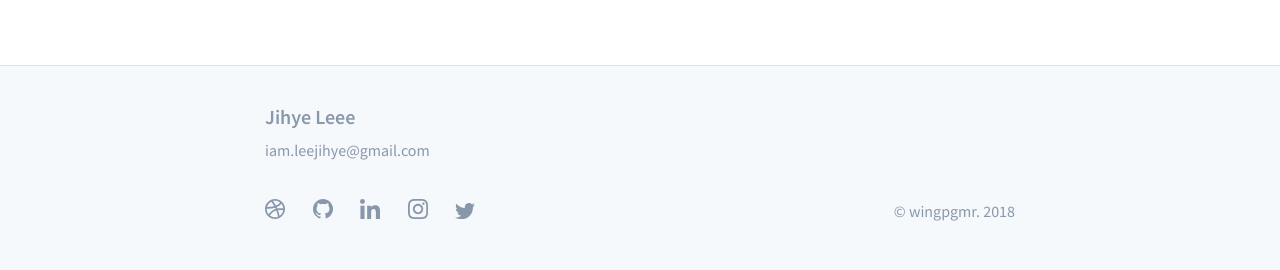
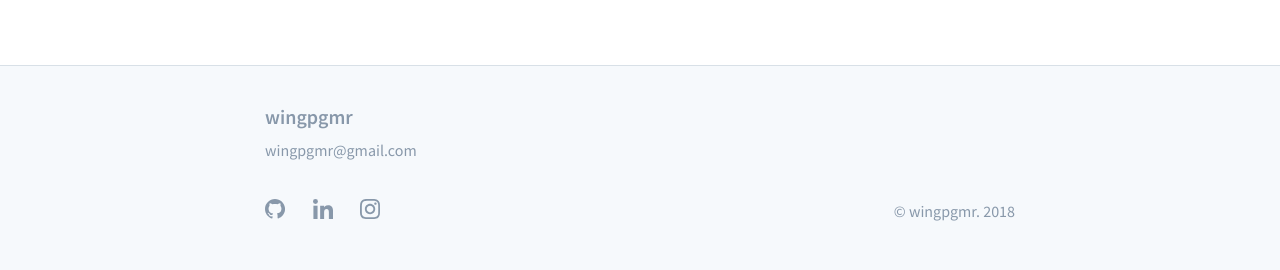
Before and after one commit to wingpgmr/changed, a Jekyll site: the page built from index.md, in a window 1280 px wide. Shown: the part 1119-1389 px from the top of the page. Built offline with Jekyll 4.4.1, drawn with Linux system fonts in a browser that asks for light colours.

Commit message:
Update footer.html

```diff
--- a/_includes/footer.html
+++ b/_includes/footer.html
@@ -2,24 +2,13 @@
     <address class="footer_wrap">
         <div class="information">
             <div class="myname">
-                Jihye Leee
+                wingpgmr
             </div>
-            <a href="mailto:iam.leejihye@gmail.com" class="email">
-                iam.leejihye@gmail.com
+            <a href="mailto:wingpgmr@gmail.com" class="email">
+                wingpgmr@gmail.com
             </a>
             <div class="accounts">
-                <a href="http://dribbble.com/iamleejihye" target="_blank" class="transition">
-                    <svg viewBox="0 0 48.6 48.6">
-                    <path d="M24.3,0C10.9,0,0,10.9,0,24.3s10.9,24.3,24.3,24.3s24.3-10.9,24.3-24.3C48.7,10.9,37.8,0,24.3,0z M24.3,4.2
-                     c4.6,0,8.9,1.6,12.3,4.2c-2.4,3.2-5.8,5.6-10.1,7.5c-2.1-3.8-4.4-7.5-7.1-11C21,4.5,22.6,4.2,24.3,4.2z M15.3,6.4
-                     c2.7,3.5,5.1,7.2,7.2,10.9c-4.9,1.5-10.8,2.2-17.6,2.2C6.2,13.8,10.1,9,15.3,6.4z M4.2,24.3c0-0.2,0-0.3,0-0.5
-                     c7.8,0,14.5-0.9,20.2-2.7c0.5,1,0.9,1.9,1.4,2.9C19,26.2,13.3,30.6,8.9,37.2C6,33.7,4.2,29.2,4.2,24.3z M24.3,44.5
-                    c-4.7,0-8.9-1.6-12.3-4.3c4-6.3,9.1-10.3,15.4-12.2c1.9,4.9,3.3,10,4.1,15.1C29.3,44,26.9,44.5,24.3,44.5z M35.5,41.1
-                    c-0.9-4.8-2.2-9.4-3.9-14c3.8-0.5,8-0.4,12.6,0.4C43.3,33.1,40.1,38,35.5,41.1z M30,23.1c-0.5-1.1-1-2.3-1.6-3.4
-                    c4.7-2,8.5-4.8,11.3-8.3c2.7,3.2,4.5,7.3,4.7,11.8C39.2,22.4,34.4,22.3,30,23.1z"></path>
-                    </svg>
-                </a>
-                <a href="http://github.com/iamleejihye" target="_blank" class="transition">
+                <a href="http://github.com/wingpgmr" target="_blank" class="transition">
                     <svg viewBox="0 0 32.6 31.8">
                     <path fill-rule="evenodd" clip-rule="evenodd" d="M16.3,0C7.3,0,0,7.3,0,16.3c0,7.2,4.7,13.3,11.1,15.5
                     c0.8,0.1,1.1-0.4,1.1-0.8c0-0.4,0-1.4,0-2.8c-4.5,1-5.5-2.2-5.5-2.2c-0.7-1.9-1.8-2.4-1.8-2.4c-1.5-1,0.1-1,0.1-1
@@ -29,7 +18,7 @@
                     c0,0.4,0.3,0.9,1.1,0.8c6.5-2.2,11.1-8.3,11.1-15.5C32.6,7.3,25.3,0,16.3,0z"></path>
                     </svg>
                 </a>
-                <a href="http://www.linkedin.com/in/jihyeleee/" target="_blank" class="transition">
+                <a href="http://www.linkedin.com/in/wingpgmr/" target="_blank" class="transition">
                     <svg viewBox="0 0 38.3 38.3">
                         <g>
                         <rect x="0.8" y="12.8" width="7.9" height="25.5"></rect>
@@ -39,7 +28,7 @@
                             </g>
                     </svg>
                 </a>
-                <a href="http://instagram.com/writeveryday" target="_blank" class="transition">
+                <a href="http://instagram.com/wingpgmr" target="_blank" class="transition">
                     <svg viewBox="0 0 40.2 40.3">
                     <g>
                     <path d="M20.2,3.6c5.4,0,6,0,8.2,0.1c2,0.1,3,0.4,3.7,0.7C33,4.8,33.7,5.3,34.4,6s1.1,1.4,1.5,2.3
@@ -57,14 +46,6 @@
                     </g>
                 </svg>
                 </a>
-                <a href="http://twitter.com/playpingpong" target="_blank" class="transition">
-                    <svg viewBox="0 0 40.7 33.1">
-                <path d="M0,29.3c3.7,2.4,8.1,3.8,12.8,3.8c15.5,0,24.3-13.1,23.7-24.8c1.6-1.2,3-2.6,4.2-4.3
-                c-1.5,0.7-3.1,1.1-4.8,1.3c1.7-1,3-2.7,3.7-4.6c-1.6,1-3.4,1.7-5.3,2C32.7,1,30.6,0,28.2,0c-5.4,0-9.4,5-8.1,10.3
-                C13.1,9.9,7,6.6,2.8,1.5c-2.2,3.8-1.1,8.7,2.6,11.1c-1.4,0-2.7-0.4-3.8-1c-0.1,3.9,2.7,7.5,6.7,8.3c-1.2,0.3-2.5,0.4-3.8,0.1
-                c1.1,3.3,4.1,5.7,7.8,5.8C8.9,28.6,4.4,29.8,0,29.3z"></path>
-                </svg>
-                </a>
             </div>
         </div>
         <div class="copyright">
```
